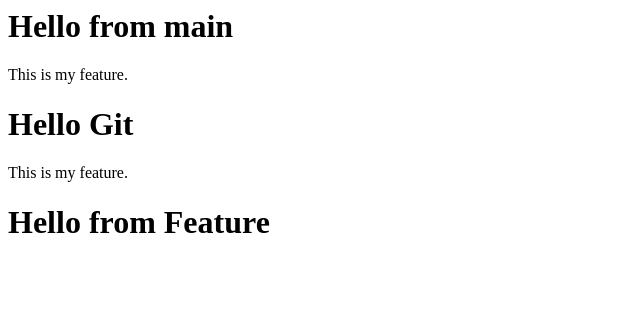
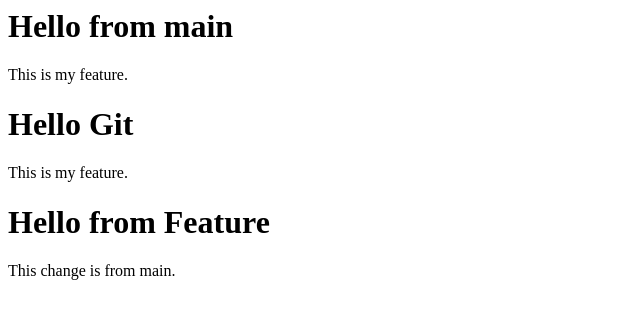
Before and after one commit to code-with-huzaifa8/git-practice, a plain HTML site: page index.html in a window 1280 px wide. Shown: the whole page, without its empty margins (0-640 px from the left). Drawn offline with Linux system fonts and the light colour scheme.

Commit message:
Add main change

```diff
--- a/index.html
+++ b/index.html
@@ -4,3 +4,5 @@
 <h1>Hello Git</h1>
 <p>This is my feature.</p>
 <h1>Hello from Feature</h1>
+
+<p>This change is from main.</p>
```
